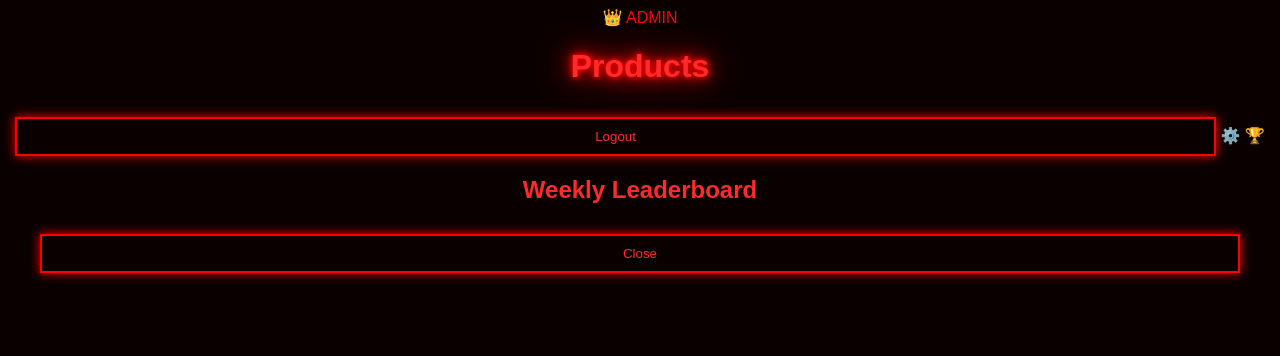
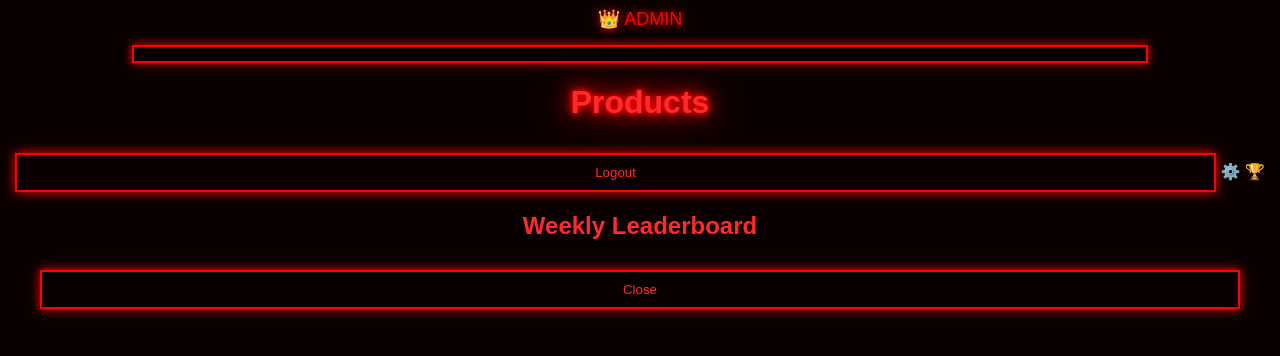
Before and after one commit to v1leshop/v1leshop, a plain HTML site: page products.html in a window 1280 px wide. Drawn offline with Linux system fonts and the light colour scheme; sample sign-in values are in the browser's storage.

Commit message:
Update style.css

```diff
--- a/style.css
+++ b/style.css
@@ -1,3 +1,24 @@
+.xp-bar {
+    width: 80%;
+    height: 14px;
+    border: 2px solid #ff0000;
+    margin: 15px auto;
+    box-shadow: 0 0 10px #ff0000;
+}
+
+#xpFill {
+    height: 100%;
+    width: 0%;
+    background: #ff0000;
+    box-shadow: 0 0 15px #ff0000;
+}
+
+#userBadge {
+    font-size: 18px;
+    margin-bottom: 10px;
+    text-shadow: 0 0 10px #ff0000;
+}
+
 body {
     background: #0b0000;
     color: #ff2a2a;
```
